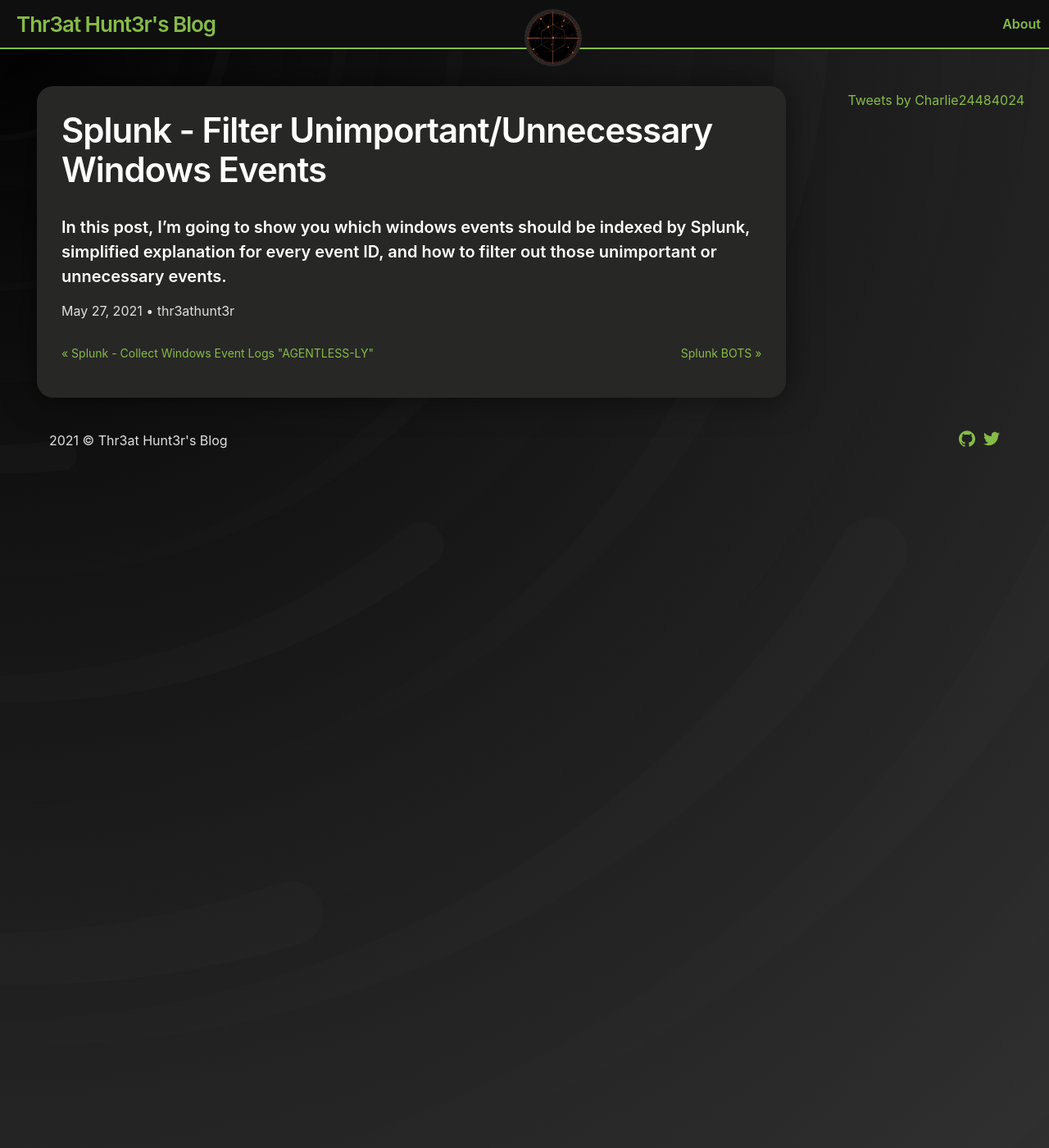
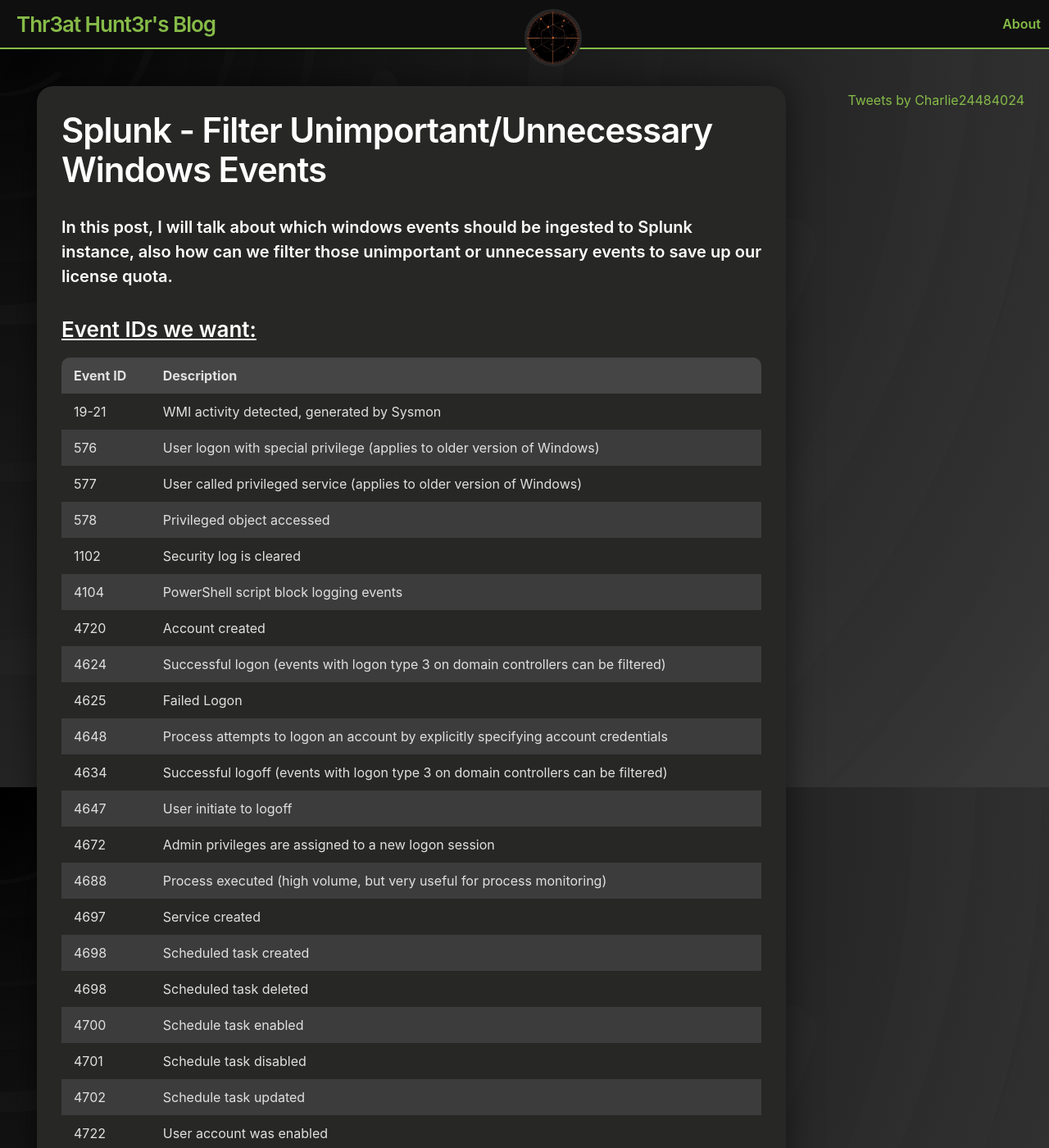
Before and after one commit to thr3athunt3r/thr3athunt3r.github.io, a Jekyll site: the page built from _posts/2021-05-28-splunk-2.markdown, in a window 1280 px wide and 1400 px high. Shown: the whole window at 82% size. Built offline with Jekyll 4.4.1, drawn with Linux system fonts in a browser that asks for light colours; comment, search, counter and statistics services are not loaded; some of the changed text lies outside the part shown.

Commit message:
post updated

```diff
--- a/_posts/2021-05-27-ctf-1.markdown
+++ b/_posts/2021-05-27-ctf-1.markdown
@@ -2,6 +2,7 @@
 layout: post
 title:  VulnHub SecureCode1 Write-Up
 description: OSWE-like vulnerable machine write-up.
+keywords: [vulnhub, ctf, securecode1, writeup, write up, oswe, awae, source code analysis]
 image: /assets/400x400.jpg
 author: thr3athunt3r
 date:   2021-05-27 02:00:00 +0800
--- a/_posts/2021-05-28-splunk-2.markdown
+++ b/_posts/2021-05-28-splunk-2.markdown
@@ -2,10 +2,50 @@
 layout: post
 title: Splunk - Filter Unimportant/Unnecessary Windows Events
 description: Which windows events can be filtered from indexing.
+keywords: [splunk, important windows event ids, windows event id list, windows event ids cheat sheet, threat hunting, windows event log]
 image: /assets/400x400.jpg
 author: thr3athunt3r
 date:   2021-05-28 02:00:00 +0800
 categories: splunk
 ---
 
-#### In this post, I'm going to show you which windows events should be indexed by Splunk, simplified explanation for every event ID, and how to filter out those unimportant or unnecessary events.
+#### In this post, I will talk about which windows events should be ingested to Splunk instance, also how can we filter those unimportant or unnecessary events to save up our license quota.
+
+
+### <u>Event IDs we want:</u>
+
+| Event ID | Description                                                                                   |
+|----------|-----------------------------------------------------------------------------------------------|
+| 19-21    | WMI activity detected, generated by Sysmon                                                    |
+| 576      | User logon with special privilege (applies to older version of Windows)                       |
+| 577      | User called privileged service (applies to older version of Windows)                          |
+| 578      | Privileged object accessed                                                                    |
+| 1102     | Security log is cleared                                                                       |
+| 4104     | PowerShell script block logging events                                                        |
+| 4720     | Account created                                                                               |
+| 4624     | Successful logon (events with logon type 3 on domain controllers can be filtered)             |
+| 4625     | Failed Logon                                                                                  |
+| 4648     | Process attempts to logon an account by explicitly specifying account credentials             |
+| 4634     | Successful logoff (events with logon type 3 on domain controllers can be filtered)            |
+| 4647     | User initiate to logoff                                                                       |
+| 4672     | Admin privileges are assigned to a new logon session                                          |
+| 4688     | Process executed (high volume, but very useful for process monitoring)                        |
+| 4697     | Service created                                                                               |
+| 4698     | Scheduled task created                                                                        |
+| 4698     | Scheduled task deleted                                                                        |
+| 4700     | Schedule task enabled                                                                         |
+| 4701     | Schedule task disabled                                                                        |
+| 4702     | Schedule task updated                                                                         |
+| 4722     | User account was enabled                                                                      |
+| 4738     | User account was changed                                                                      |
+| 4740     | User account was locked                                                                       |
+| 4768     | TGT request user validation                                                                   |
+| 4769     | TGS request authentication                                                                    |
+| 4776     | NTLM authentication attempted                                                                 |
+| 4777     | Domain controller failed to authenticate an account                                           |
+| 4778     | RDP/Terminal Service logon                                                                    |
+| 4779     | RDP/Terminal Service logoff                                                                   |
+| 5140     | Network share object accessed                                                                 |
+| 5145     | Network share object access permission check                                                  |
+
+<!-- #### To filter rest of the event IDs, simply open your `inputs.conf` then use the keyword `whitelist{n}` -->
```
